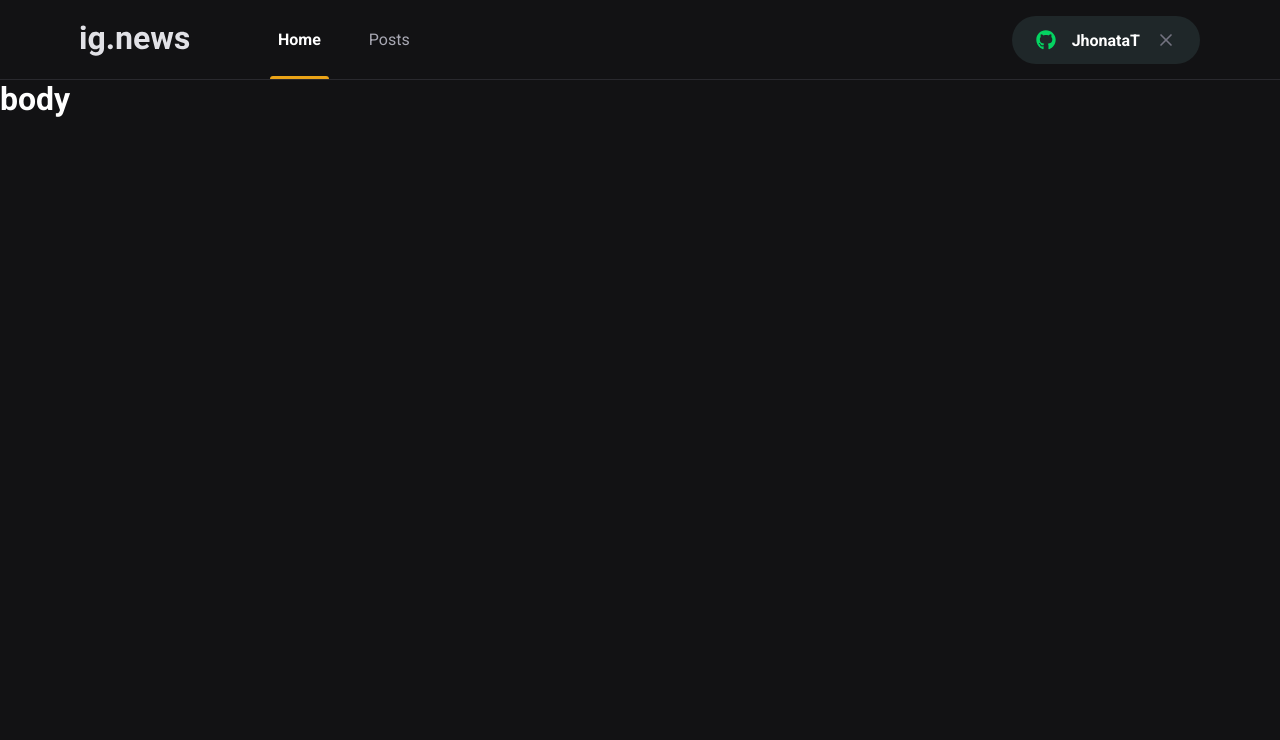
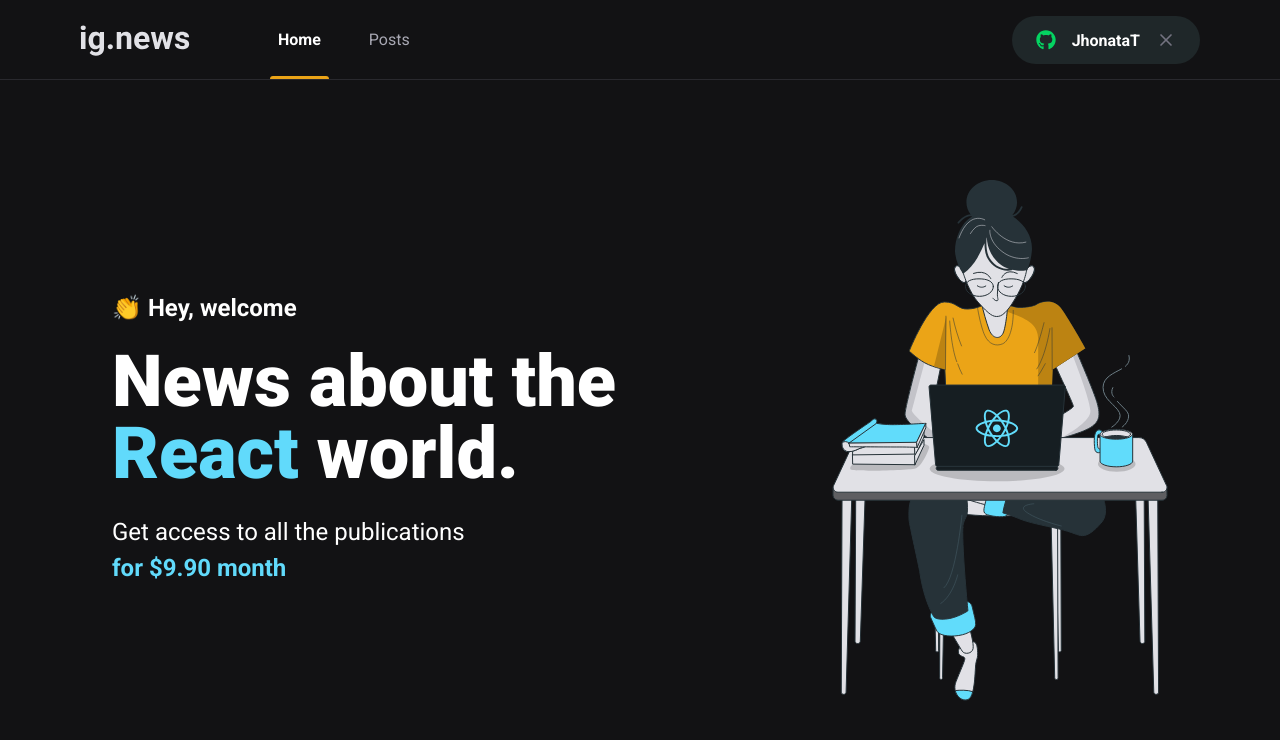
Before and after one commit to jhonataT/next-news-app, a Next.js app: page / in a window 1280 px wide. Shown: the top 740 px of the page. Built offline with nearby package versions, Linux system fonts and the light colour scheme.

Commit message:
Finishing first components in home screen

```diff
--- a/src/components/Head/index.tsx
+++ b/src/components/Head/index.tsx
@@ -1,8 +1,12 @@
 import Head from "next/head";
 
-export const CustomHead = () => {
+interface HeadProps {
+    title: string;
+};
+
+export const CustomHead = ({ title = 'NewsApp' }: HeadProps ) => {
     return <Head>
-        <title>News App</title>
+        <title>{title}</title>
         <meta name="description" content="Generated by create next app" />
         <meta name="viewport" content="width=device-width, initial-scale=1" />
         <link rel="icon" href="/favicon.png" type="image/png" />
--- a/src/pages/api/hello.ts
+++ /dev/null
@@ -1,13 +0,0 @@
-// Next.js API route support: https://nextjs.org/docs/api-routes/introduction
-import type { NextApiRequest, NextApiResponse } from 'next'
-
-type Data = {
-  name: string
-}
-
-export default function handler(
-  req: NextApiRequest,
-  res: NextApiResponse<Data>
-) {
-  res.status(200).json({ name: 'John Doe' })
-}
--- /dev/null
+++ b/src/pages/home.module.scss
@@ -0,0 +1,44 @@
+.contentContainer {
+    height: calc(100vh - 5rem);
+    max-width: 1120px;
+
+    margin: 0 auto;
+    padding: 0 2rem;
+
+    display: flex;
+    align-items: center;
+    justify-content: space-between;
+}
+
+.hero {
+    max-width: 600px;
+
+    > span {
+        font-size: 1.5rem;
+        font-weight: bold;
+    }
+
+    h1 {
+        font-size: 4.5rem;
+        line-height: 4.5rem;
+        font-weight: 900;
+
+        margin-top: 1.5rem;
+
+        span {
+            color: var(--cyan-500);
+        }
+    }
+
+    p {
+        font-size: 1.5rem;
+        line-height: 2.25rem;
+
+        margin-top: 1.5rem;
+
+        span {
+            color: var(--cyan-500);
+            font-weight: bold;
+        }
+    }
+}
--- a/src/pages/index.tsx
+++ b/src/pages/index.tsx
@@ -1,13 +1,27 @@
 import { CustomHead } from '@/components/Head';
+import styles from './home.module.scss';
 
 const Home = () => {
   return (
     <>
-      <CustomHead />
-      <main>
-        <h1>
-          body
-        </h1>
+      <CustomHead title="Home | NewsApp"/>
+      <main className={styles.contentContainer}>
+        <section className={styles.hero}>
+          <span>👏 Hey, welcome</span>
+          <h1>
+            News about the
+            <span> React </span>
+            world.
+          </h1>
+          <p>
+            Get access to all the publications <br/>
+            <span>for $9.90 month</span>
+          </p>
+        </section>
+        <img
+          src="/images/avatar.svg"
+          alt="Female figure programming a react application"
+        />
       </main>
     </>
   )
```
